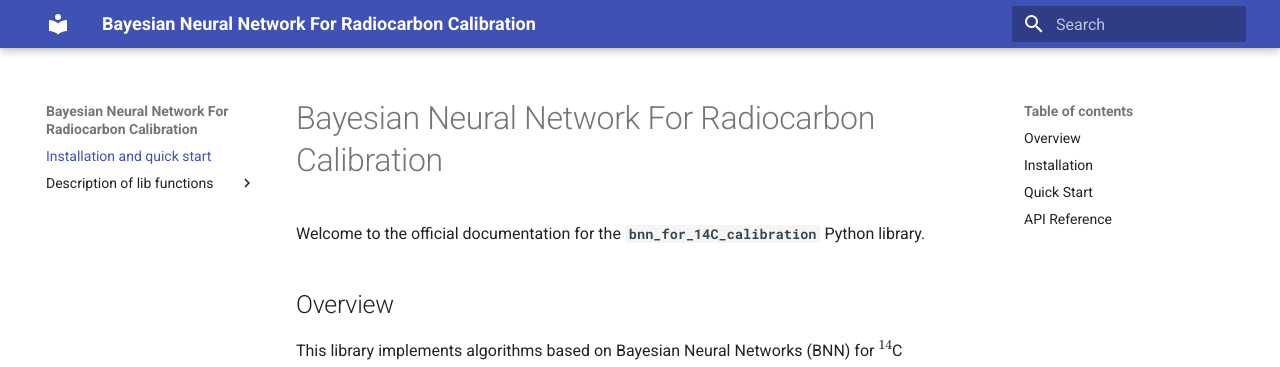
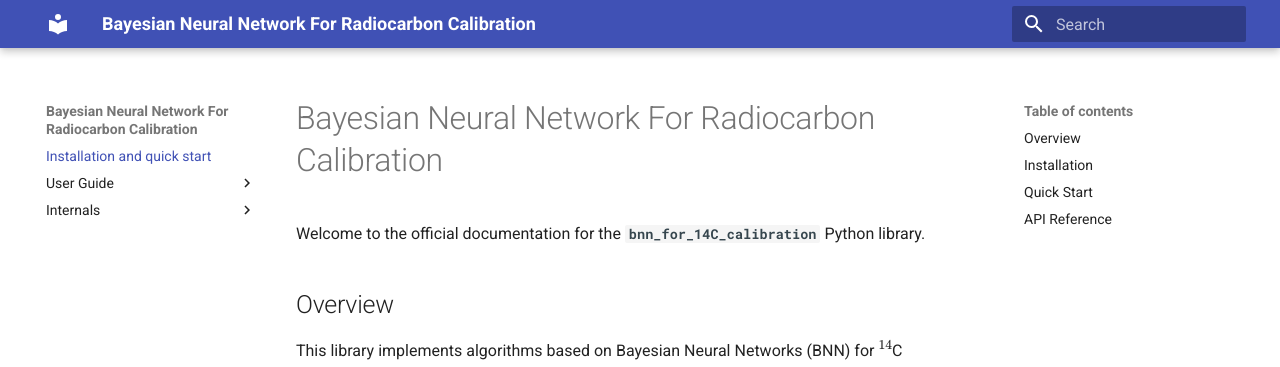
Before and after one commit to dest-ash/bnn_for_14C_calibration, an MkDocs documentation site: the page built from docs/index.md, in a window 1280 px wide. Shown: the top 367 px of the page. Built offline with MkDocs 1.6.1 and Material for MkDocs 9.7.7, drawn with Linux system fonts in a browser that asks for light colours.

Commit message:
mise à jour barre de navigation de la doc pour dinstiguer API public (User Guide) des fonctions internes (Internals)

```diff
--- a/mkdocs.yml
+++ b/mkdocs.yml
@@ -22,16 +22,16 @@ plugins:
 
 nav:
   - Installation and quick start: index.md
-  - Description of lib functions:
+  - User Guide:
       - Calibration functions: reference/calibration.md
       - Plotting functions: reference/calib_plot_functions.md
       - Local cache management functions: reference/manage_cache.md
-      - Other functions (internals):
-        - General lib utilities functions: reference/utils.md
-        - Bayesian modeling functions:
-          - Utilities functions: reference/bnn_models_built_in_utils.md
-          - Built in models: reference/bnn_models_built_in.md
-          - Utilities functions for calibration: reference/calibration_utils.md
+  - Internals:
+    - General lib utilities functions: reference/utils.md
+    - Bayesian modeling functions:
+      - Utilities functions: reference/bnn_models_built_in_utils.md
+      - Built in models: reference/bnn_models_built_in.md
+      - Utilities functions for calibration: reference/calibration_utils.md
 
 
 # gestion équations math
```
